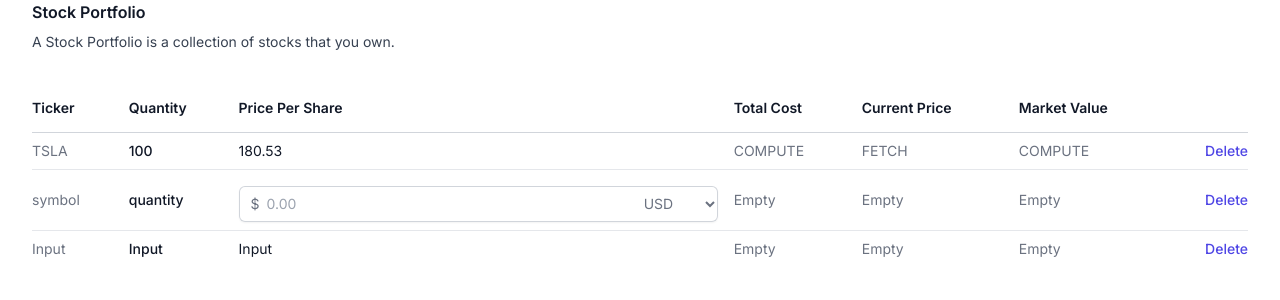
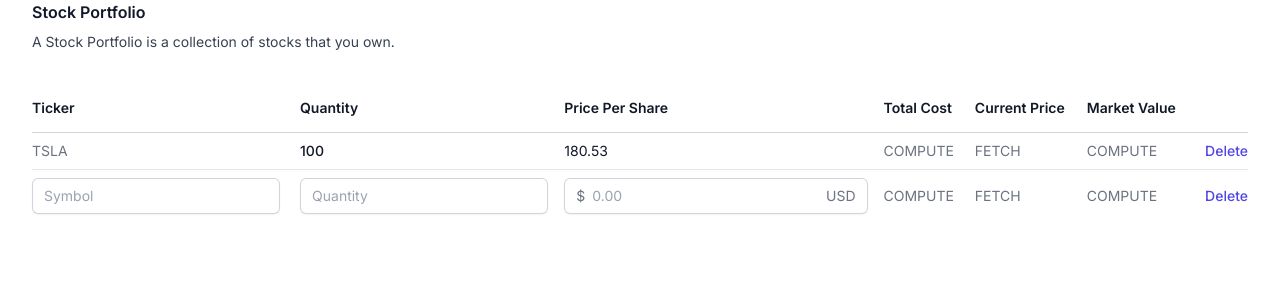
Before and after one commit to Dmitry1007/welf, a Next.js app: page / in a window 1280 px wide. Both pictures are taken after a click on the button "Add Stock". Shown: the top 300 px of the page. Built offline with nearby package versions, Linux system fonts and the light colour scheme.

Commit message:
add tailwind forms, style input fields

```diff
--- a/package.json
+++ b/package.json
@@ -11,6 +11,7 @@
     "dependencies": {
         "@headlessui/react": "^1.7.13",
         "@heroicons/react": "^2.0.17",
+        "@tailwindcss/forms": "^0.5.3",
         "autoprefixer": "10.4.14",
         "eslint": "8.38.0",
         "eslint-config-next": "13.3.0",
--- /dev/null
+++ b/src/app/components/BasicInput.js
@@ -0,0 +1,10 @@
+export default function Example({ placeholder, type }) {
+    return (
+        <input
+            type={type}
+            name=""
+            className="block w-full rounded-md border-0 py-1.5 text-gray-900 shadow-sm ring-1 ring-inset ring-gray-300 placeholder:text-gray-400 focus:ring-2 focus:ring-inset focus:ring-indigo-600 sm:text-sm sm:leading-6"
+            placeholder={placeholder}
+        />
+    );
+}
--- a/src/app/components/PriceInput.js
+++ b/src/app/components/PriceInput.js
@@ -1,6 +1,6 @@
 export default function PriceInput() {
     return (
-        <div className="relative mt-2 rounded-md shadow-sm">
+        <div className="relative rounded-md shadow-sm">
             <div className="pointer-events-none absolute inset-y-0 left-0 flex items-center pl-3">
                 <span className="text-gray-500 sm:text-sm">$</span>
             </div>
@@ -8,22 +8,14 @@ export default function PriceInput() {
                 type="text"
                 name="price"
                 id="price"
-                className="block w-full rounded-md border-0 py-1.5 pl-7 pr-20 text-gray-900 ring-1 ring-inset ring-gray-300 placeholder:text-gray-400 focus:ring-2 focus:ring-inset focus:ring-indigo-600 sm:text-sm sm:leading-6"
+                className="block w-full rounded-md border-0 py-1.5 pl-7 pr-12 text-gray-900 ring-1 ring-inset ring-gray-300 placeholder:text-gray-400 focus:ring-2 focus:ring-inset focus:ring-indigo-600 sm:text-sm sm:leading-6"
                 placeholder="0.00"
+                aria-describedby="price-currency"
             />
-            <div className="absolute inset-y-0 right-0 flex items-center">
-                <label htmlFor="currency" className="sr-only">
-                    Currency
-                </label>
-                <select
-                    id="currency"
-                    name="currency"
-                    className="h-full rounded-md border-0 bg-transparent py-0 pl-2 pr-7 text-gray-500 focus:ring-2 focus:ring-inset focus:ring-indigo-600 sm:text-sm"
-                >
-                    <option>USD</option>
-                    <option>CAD</option>
-                    <option>EUR</option>
-                </select>
+            <div className="pointer-events-none absolute inset-y-0 right-0 flex items-center pr-3">
+                <span className="text-gray-500 sm:text-sm" id="price-currency">
+                    USD
+                </span>
             </div>
         </div>
     );
--- a/src/app/components/Table.js
+++ b/src/app/components/Table.js
@@ -1,5 +1,6 @@
 import { useState } from "react";
 import PriceInput from "./PriceInput";
+import BasicInput from "./BasicInput";
 
 const rows = [
     {
@@ -119,55 +120,32 @@ export default function Table() {
                                         </td>
                                     </tr>
                                 ))}
-                                <tr>
-                                    <td className="whitespace-nowrap py-2 pl-4 pr-3 text-sm text-gray-500 sm:pl-0">
-                                        symbol
-                                    </td>
-                                    <td className="whitespace-nowrap px-2 py-2 text-sm font-medium text-gray-900">
-                                        quantity
-                                    </td>
-                                    <td className="whitespace-nowrap px-2 py-2 text-sm text-gray-900">
-                                        <PriceInput />
-                                    </td>
-                                    <td className="whitespace-nowrap px-2 py-2 text-sm text-gray-500">
-                                        Empty
-                                    </td>
-                                    <td className="whitespace-nowrap px-2 py-2 text-sm text-gray-500">
-                                        Empty
-                                    </td>
-                                    <td className="whitespace-nowrap px-2 py-2 text-sm text-gray-500">
-                                        Empty
-                                    </td>
-
-                                    <td className="relative whitespace-nowrap py-2 pl-3 pr-4 text-right text-sm font-medium sm:pr-0">
-                                        <a
-                                            href="#"
-                                            className="text-indigo-600 hover:text-indigo-900"
-                                        >
-                                            Delete
-                                        </a>
-                                    </td>
-                                </tr>
 
                                 {isUpdating ? (
                                     <tr>
                                         <td className="whitespace-nowrap py-2 pl-4 pr-3 text-sm text-gray-500 sm:pl-0">
-                                            Input
-                                        </td>
-                                        <td className="whitespace-nowrap px-2 py-2 text-sm font-medium text-gray-900">
-                                            Input
+                                            <BasicInput
+                                                placeholder={"Symbol"}
+                                                type={"search"}
+                                            />
                                         </td>
                                         <td className="whitespace-nowrap px-2 py-2 text-sm text-gray-900">
-                                            Input
+                                            <BasicInput
+                                                placeholder={"Quantity"}
+                                                type={"number"}
+                                            />
+                                        </td>
+                                        <td className="whitespace-nowrap px-2 py-2 text-sm text-gray-900">
+                                            <PriceInput />
                                         </td>
                                         <td className="whitespace-nowrap px-2 py-2 text-sm text-gray-500">
-                                            Empty
+                                            COMPUTE
                                         </td>
                                         <td className="whitespace-nowrap px-2 py-2 text-sm text-gray-500">
-                                            Empty
+                                            FETCH
                                         </td>
                                         <td className="whitespace-nowrap px-2 py-2 text-sm text-gray-500">
-                                            Empty
+                                            COMPUTE
                                         </td>
 
                                         <td className="relative whitespace-nowrap py-2 pl-3 pr-4 text-right text-sm font-medium sm:pr-0">
--- a/tailwind.config.js
+++ b/tailwind.config.js
@@ -17,5 +17,5 @@ module.exports = {
             },
         },
     },
-    plugins: [],
+    plugins: [require("@tailwindcss/forms")],
 };
```
Also changed, not shown: 1 other file (tests, documents, lock files or other folders).
